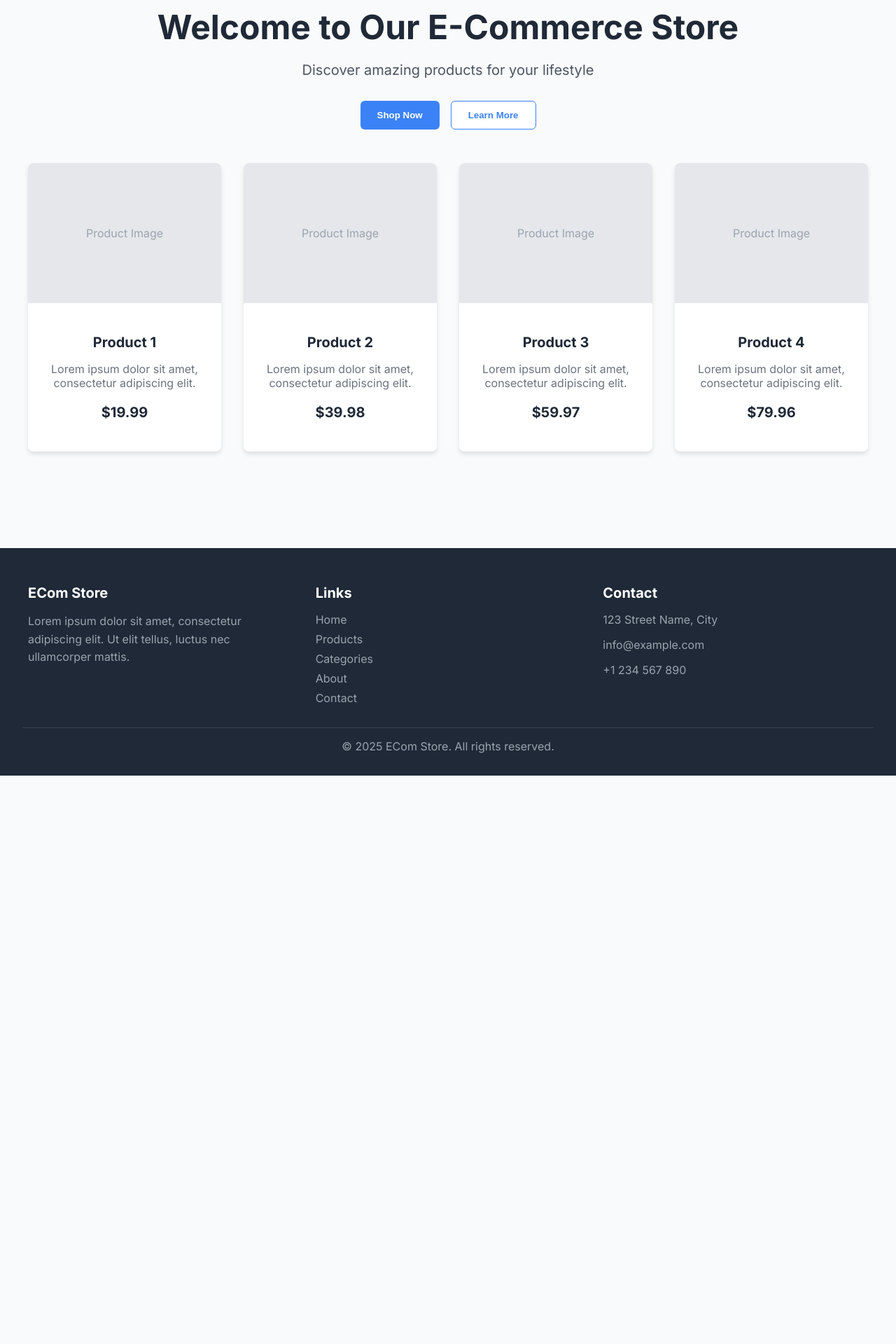
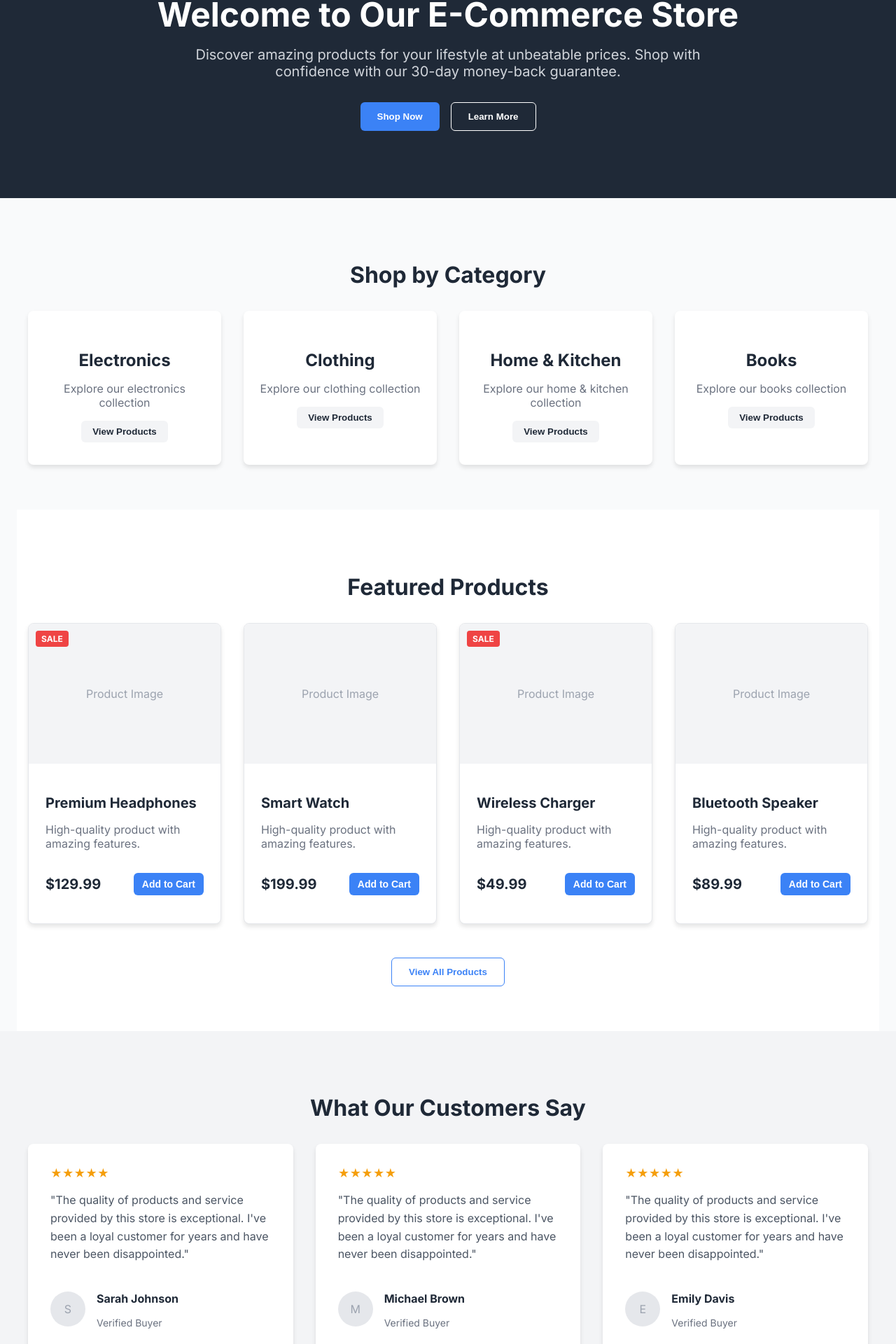
Before and after one commit to TatyOko28/e-commerce-andy-1, a Next.js app in the folder next/: page / in a window 1280 px wide. Shown: the part 175-2095 px from the top of the page at 70% size. Before the commit the page ends 1283 px from the top, so only its background shows below. Built offline with nearby package versions, Linux system fonts and the light colour scheme.

Commit message:
Completely redesign homepage with hero section, categories, products, and testimonials

```diff
--- a/next/app/page.tsx
+++ b/next/app/page.tsx
@@ -1,26 +1,24 @@
-import Image from 'next/image';
-
 export default function Home() {
   return (
     <main style={{
-      display: 'flex',
-      minHeight: '100vh',
-      flexDirection: 'column',
-      alignItems: 'center',
-      justifyContent: 'center',
-      padding: '24px',
+      padding: '0',
       backgroundColor: '#f9fafb'
+    }}>
+      {/* Hero Section */}
+      <section style={{
+        backgroundColor: '#1f2937',
+        color: 'white',
+        padding: '4rem 1rem',
+        textAlign: 'center'
       }}>
         <div style={{
           maxWidth: '1200px',
-        width: '100%',
-        textAlign: 'center'
+          margin: '0 auto'
         }}>
           <h1 style={{
             fontSize: '3rem',
             fontWeight: 'bold',
-          marginBottom: '1rem',
-          color: '#1f2937'
+            marginBottom: '1rem'
           }}>
             Welcome to Our E-Commerce Store
           </h1>
@@ -28,16 +26,18 @@ export default function Home() {
           <p style={{
             fontSize: '1.25rem',
             marginBottom: '2rem',
-          color: '#4b5563'
+            color: '#d1d5db',
+            maxWidth: '800px',
+            margin: '0 auto 2rem'
           }}>
-          Discover amazing products for your lifestyle
+            Discover amazing products for your lifestyle at unbeatable prices. Shop with confidence with our 30-day money-back guarantee.
           </p>
 
           <div style={{
             display: 'flex',
             justifyContent: 'center',
             gap: '1rem',
-          marginBottom: '3rem',
+            marginBottom: '2rem',
             flexWrap: 'wrap'
           }}>
             <button style={{
@@ -53,43 +53,140 @@ export default function Home() {
             </button>
 
             <button style={{
-            backgroundColor: 'white',
-            color: '#3b82f6',
+              backgroundColor: 'transparent',
+              color: 'white',
               padding: '0.75rem 1.5rem',
               borderRadius: '0.375rem',
               fontWeight: 'bold',
-            border: '1px solid #3b82f6',
+              border: '1px solid white',
               cursor: 'pointer'
             }}>
               Learn More
             </button>
           </div>
+        </div>
+      </section>
+
+      {/* Categories Section */}
+      <section style={{
+        padding: '4rem 1rem',
+        maxWidth: '1200px',
+        margin: '0 auto'
+      }}>
+        <h2 style={{
+          fontSize: '2rem',
+          fontWeight: 'bold',
+          marginBottom: '2rem',
+          textAlign: 'center'
+        }}>
+          Shop by Category
+        </h2>
+
+        <div style={{
+          display: 'grid',
+          gridTemplateColumns: 'repeat(auto-fit, minmax(250px, 1fr))',
+          gap: '2rem'
+        }}>
+          {['Electronics', 'Clothing', 'Home & Kitchen', 'Books'].map((category) => (
+            <div key={category} style={{
+              backgroundColor: 'white',
+              borderRadius: '0.5rem',
+              overflow: 'hidden',
+              boxShadow: '0 4px 6px rgba(0, 0, 0, 0.1)',
+              cursor: 'pointer',
+              textAlign: 'center',
+              transition: 'transform 0.2s ease-in-out, box-shadow 0.2s ease-in-out',
+              padding: '2rem 1rem'
+            }}>
+              <h3 style={{
+                fontSize: '1.5rem',
+                fontWeight: 'bold',
+                marginBottom: '0.5rem'
+              }}>
+                {category}
+              </h3>
+              <p style={{
+                color: '#6b7280',
+                marginBottom: '1rem'
+              }}>
+                Explore our {category.toLowerCase()} collection
+              </p>
+              <button style={{
+                backgroundColor: '#f3f4f6',
+                color: '#1f2937',
+                padding: '0.5rem 1rem',
+                borderRadius: '0.375rem',
+                fontWeight: 'bold',
+                border: 'none',
+                cursor: 'pointer'
+              }}>
+                View Products
+              </button>
+            </div>
+          ))}
+        </div>
+      </section>
+
+      {/* Featured Products Section */}
+      <section style={{
+        padding: '4rem 1rem',
+        maxWidth: '1200px',
+        margin: '0 auto',
+        backgroundColor: 'white'
+      }}>
+        <h2 style={{
+          fontSize: '2rem',
+          fontWeight: 'bold',
+          marginBottom: '2rem',
+          textAlign: 'center'
+        }}>
+          Featured Products
+        </h2>
 
         <div style={{
           display: 'grid',
           gridTemplateColumns: 'repeat(auto-fill, minmax(250px, 1fr))',
-          gap: '2rem',
-          marginTop: '2rem'
+          gap: '2rem'
         }}>
-          {[1, 2, 3, 4].map((item) => (
-            <div key={item} style={{
+          {[
+            {id: 1, name: 'Premium Headphones', price: 129.99, discount: true},
+            {id: 2, name: 'Smart Watch', price: 199.99, discount: false},
+            {id: 3, name: 'Wireless Charger', price: 49.99, discount: true},
+            {id: 4, name: 'Bluetooth Speaker', price: 89.99, discount: false}
+          ].map((product) => (
+            <div key={product.id} style={{
               backgroundColor: 'white',
               borderRadius: '0.5rem',
               overflow: 'hidden',
               boxShadow: '0 4px 6px rgba(0, 0, 0, 0.1)',
               transition: 'transform 0.2s',
-              cursor: 'pointer'
+              cursor: 'pointer',
+              border: '1px solid #e5e7eb'
             }}>
               <div style={{
                 height: '200px',
-                backgroundColor: '#e5e7eb',
-                position: 'relative'
+                backgroundColor: '#f3f4f6',
+                position: 'relative',
+                display: 'flex',
+                alignItems: 'center',
+                justifyContent: 'center'
               }}>
+                {product.discount && (
                   <div style={{
                     position: 'absolute',
-                  top: '50%',
-                  left: '50%',
-                  transform: 'translate(-50%, -50%)',
+                    top: '10px',
+                    left: '10px',
+                    backgroundColor: '#ef4444',
+                    color: 'white',
+                    padding: '0.25rem 0.5rem',
+                    borderRadius: '0.25rem',
+                    fontSize: '0.75rem',
+                    fontWeight: 'bold'
+                  }}>
+                    SALE
+                  </div>
+                )}
+                <div style={{
                   color: '#9ca3af',
                   fontSize: '1rem'
                 }}>
@@ -103,26 +200,148 @@ export default function Home() {
                   marginBottom: '0.5rem',
                   color: '#1f2937'
                 }}>
-                  Product {item}
+                  {product.name}
                 </h3>
                 <p style={{
                   color: '#6b7280',
                   marginBottom: '1rem'
                 }}>
-                  Lorem ipsum dolor sit amet, consectetur adipiscing elit.
+                  High-quality product with amazing features.
                 </p>
+                <div style={{
+                  display: 'flex',
+                  justifyContent: 'space-between',
+                  alignItems: 'center'
+                }}>
                   <p style={{
                     fontWeight: 'bold',
                     color: '#1f2937',
                     fontSize: '1.25rem'
                   }}>
-                  ${(item * 19.99).toFixed(2)}
+                    ${product.price.toFixed(2)}
                   </p>
+                  <button style={{
+                    backgroundColor: '#3b82f6',
+                    color: 'white',
+                    padding: '0.5rem 0.75rem',
+                    borderRadius: '0.375rem',
+                    fontWeight: 'bold',
+                    border: 'none',
+                    cursor: 'pointer',
+                    fontSize: '0.875rem'
+                  }}>
+                    Add to Cart
+                  </button>
+                </div>
+              </div>
+            </div>
+          ))}
+        </div>
+
+        <div style={{
+          textAlign: 'center',
+          marginTop: '3rem'
+        }}>
+          <button style={{
+            backgroundColor: 'transparent',
+            color: '#3b82f6',
+            padding: '0.75rem 1.5rem',
+            borderRadius: '0.375rem',
+            fontWeight: 'bold',
+            border: '1px solid #3b82f6',
+            cursor: 'pointer'
+          }}>
+            View All Products
+          </button>
+        </div>
+      </section>
+
+      {/* Testimonials Section */}
+      <section style={{
+        padding: '4rem 1rem',
+        backgroundColor: '#f3f4f6'
+      }}>
+        <div style={{
+          maxWidth: '1200px',
+          margin: '0 auto'
+        }}>
+          <h2 style={{
+            fontSize: '2rem',
+            fontWeight: 'bold',
+            marginBottom: '2rem',
+            textAlign: 'center'
+          }}>
+            What Our Customers Say
+          </h2>
+
+          <div style={{
+            display: 'grid',
+            gridTemplateColumns: 'repeat(auto-fit, minmax(300px, 1fr))',
+            gap: '2rem'
+          }}>
+            {[
+              {name: 'Sarah Johnson', role: 'Verified Buyer'},
+              {name: 'Michael Brown', role: 'Verified Buyer'},
+              {name: 'Emily Davis', role: 'Verified Buyer'}
+            ].map((testimonial, index) => (
+              <div key={index} style={{
+                backgroundColor: 'white',
+                borderRadius: '0.5rem',
+                padding: '2rem',
+                boxShadow: '0 4px 6px rgba(0, 0, 0, 0.1)'
+              }}>
+                <div style={{
+                  color: '#f59e0b',
+                  display: 'flex',
+                  gap: '0.25rem',
+                  marginBottom: '1rem'
+                }}>
+                  {'★★★★★'}
+                </div>
+                <p style={{
+                  color: '#4b5563',
+                  marginBottom: '1.5rem',
+                  lineHeight: 1.6
+                }}>
+                  "The quality of products and service provided by this store is exceptional. I've been a loyal customer for years and have never been disappointed."
+                </p>
+                <div style={{
+                  display: 'flex',
+                  alignItems: 'center',
+                  gap: '1rem'
+                }}>
+                  <div style={{
+                    width: '50px',
+                    height: '50px',
+                    borderRadius: '50%',
+                    backgroundColor: '#e5e7eb',
+                    display: 'flex',
+                    alignItems: 'center',
+                    justifyContent: 'center',
+                    color: '#9ca3af'
+                  }}>
+                    {testimonial.name.charAt(0)}
+                  </div>
+                  <div>
+                    <p style={{
+                      fontWeight: 'bold',
+                      color: '#1f2937'
+                    }}>
+                      {testimonial.name}
+                    </p>
+                    <p style={{
+                      color: '#6b7280',
+                      fontSize: '0.875rem'
+                    }}>
+                      {testimonial.role}
+                    </p>
+                  </div>
                 </div>
               </div>
             ))}
           </div>
         </div>
+      </section>
     </main>
   );
 }
```
Lines whose indentation alone changed are shown as unchanged.
